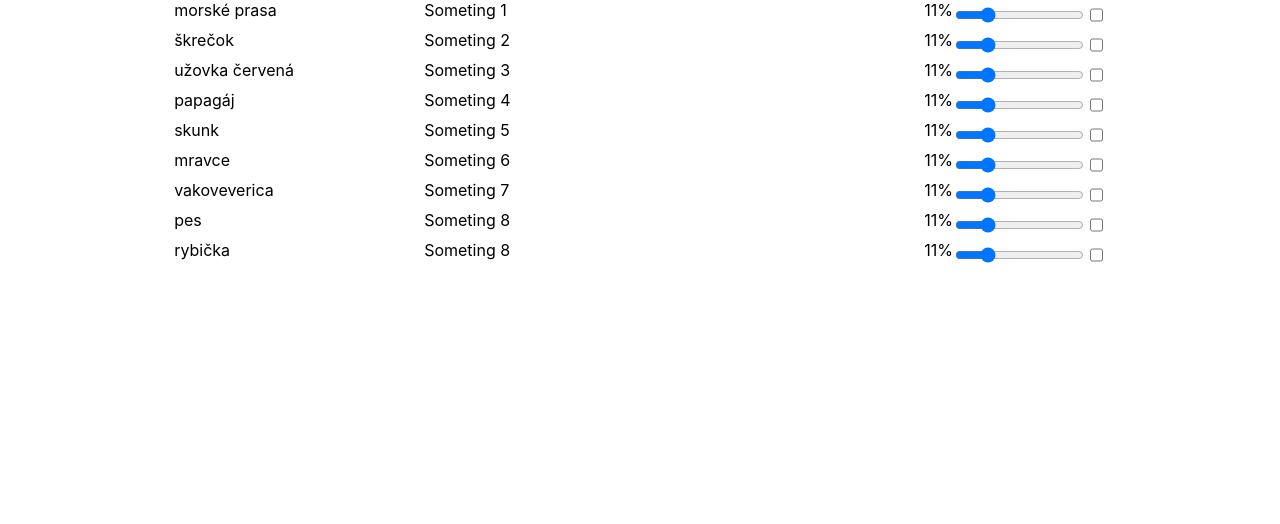
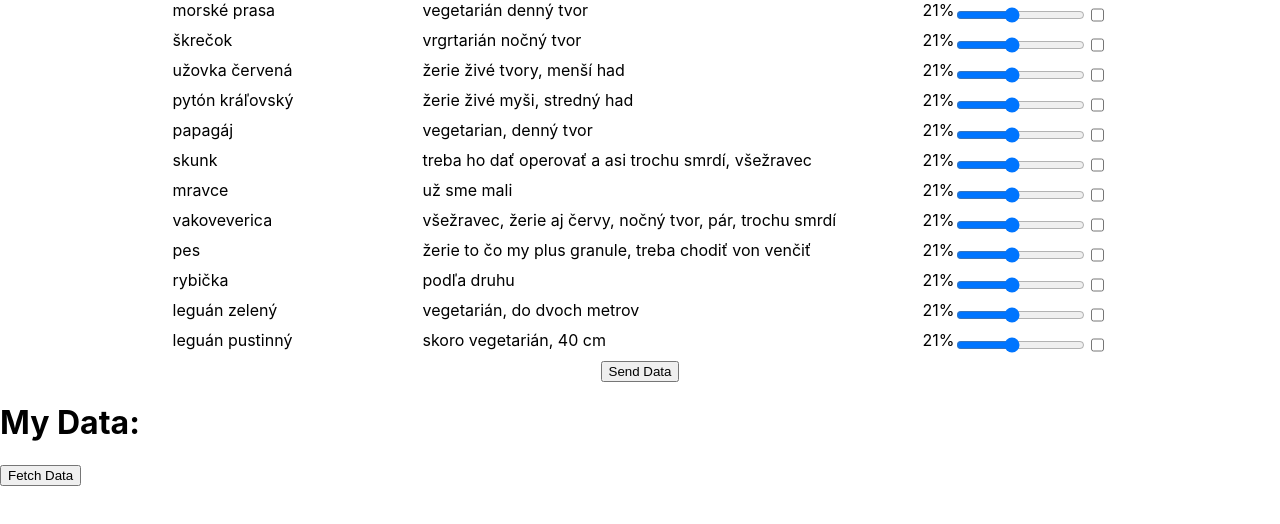
Before and after one commit to TomasPeterec/voting-project, a React (Create React App) app: page / in a window 1280 px wide. Shown: the top 524 px of the page. Built offline with nearby package versions, Linux system fonts and the light colour scheme.

Commit message:
Added some first testing conection to api

```diff
--- a/src/App.js
+++ b/src/App.js
@@ -2,11 +2,13 @@ import React from 'react';
 import './App.css';
 import ItemForVoting from './ItemForVoting';
 import { useState } from 'react';
+import SendingTest from './SendingTest';
+
 
 
 const maxPercentForOne = 50
 const minPercentForOne = 1 //it must not be absolute zero
-const percent100 = 100
+const percent100 = 250
 const nextFloat = 1
 
 //main counting function
@@ -68,6 +70,7 @@ const percentageDistribution = (ar, curentSlider, depo) => {
   return ar1
 }
 
+
 function App({possibilities}) {
 
 
@@ -83,6 +86,7 @@ function App({possibilities}) {
 
   return (
     <div className="App">
+
         {
           //main loop which generates the rows
           copyOfPosibilities.map((possibility, i) =>
@@ -120,12 +124,19 @@ function App({possibilities}) {
                     }
                     newPossibilities[i].fixed = e.target.checked
                     setCopyOfPosibilities(newPossibilities)
-                  }}
+                  }} co
                 />
               </div>
             </div>
         )}
+        <br/>
+      <SendingTest votingsResult={copyOfPosibilities} />
     </div>
+
+
+
+
+
   );
 }
 
--- /dev/null
+++ b/src/FetchByButton.js
@@ -0,0 +1,35 @@
+import React, { useState } from 'react';
+
+function MyComponent() {
+  const [data, setData] = useState([]);
+  const [loading, setLoading] = useState(false);
+
+  const fetchData = () => {
+    setLoading(true);
+    fetch('http://localhost:5000/api/userVotes/')
+      .then(response => response.json())
+      .then(jsonData => {
+        setData(jsonData);
+        setLoading(false);
+      })
+      .catch(error => {
+        console.error(error);
+        setLoading(false);
+      });
+  }
+
+  return (
+    <div>
+      <h1>My Data:</h1>
+      {loading && <p>Loading...</p>}
+      <button onClick={fetchData}>Fetch Data</button>
+      <ul>
+        {data.map(item => (
+          <li key={item.primary_key}>{item.mail_or_id}: {item.voted_values}</li>
+        ))}
+      </ul>
+    </div>
+  );
+}
+
+export default MyComponent;
--- /dev/null
+++ b/src/SendingTest.js
@@ -0,0 +1,47 @@
+import React, { useState } from 'react';
+
+function SendingTest(votingsResult) {
+    const [depositOfResults, setDepositOfResults] = useState(votingsResult)
+
+
+
+  const handleClick = async () => {
+    // const data = {
+    //   foreign_key: 5,
+    //   mail_or_id: "Viera",
+    //   voted_values: JSON.stringify(depositOfResults)
+    // };
+    const data = {
+        foreign_key: 5,
+        mail_or_id: "Stasek Viktorovsky",
+        voted_values: JSON.stringify(depositOfResults.votingsResult.map((item) => {
+            return {title: item.title, votingValue: item.votingValue};
+          }))
+      };
+
+    setDepositOfResults(data)
+    try {
+      const response = await fetch('http://localhost:5000/api/userVotes', {
+        method: 'POST',
+        headers: {
+          'Content-Type': 'application/json'
+        },
+        body: JSON.stringify(data)
+      });
+
+      if (response.ok) {
+        console.log('Data sent successfully!');
+      } else {
+        console.log('Failed to send data.');
+      }
+    } catch (error) {
+      console.error('Error sending data:', error);
+    }
+  };
+
+  return (
+    <button onClick={handleClick}>Send Data</button>
+  );
+}
+
+export default SendingTest;
--- a/src/index.js
+++ b/src/index.js
@@ -3,26 +3,32 @@ import ReactDOM from 'react-dom/client';
 import './index.css';
 import App from './App';
 import reportWebVitals from './reportWebVitals';
+import FetchByButton from './FetchByButton';
 
 
-const VOTINGVALUE = 100 / 9
+
+const VOTINGVALUE = 250 / 12
 // TODO: convert to uppercase
 const DUMMY_POSSIBILIES = [
-  {title: "morské prasa", description: "Someting 1", votingValue: VOTINGVALUE},
-  {title: "škrečok", description: "Someting 2", votingValue: VOTINGVALUE},
-  {title: "užovka červená", description: "Someting 3", votingValue: VOTINGVALUE},
-  {title: "papagáj", description: "Someting 4", votingValue: VOTINGVALUE},
-  {title: "skunk", description: "Someting 5", votingValue: VOTINGVALUE},
-  {title: "mravce", description: "Someting 6", votingValue: VOTINGVALUE},
-  {title: "vakoveverica", description: "Someting 7", votingValue: VOTINGVALUE},
-  {title: "pes", description: "Someting 8", votingValue: VOTINGVALUE},
-  {title: "rybička", description: "Someting 8", votingValue: VOTINGVALUE}
+  {title: "morské prasa", description: "vegetarián denný tvor", votingValue: VOTINGVALUE},
+  {title: "škrečok", description: "vrgrtarián nočný tvor", votingValue: VOTINGVALUE},
+  {title: "užovka červená", description: "žerie živé tvory, menší had", votingValue: VOTINGVALUE},
+  {title: "pytón kráľovský", description: "žerie živé myši, stredný had", votingValue: VOTINGVALUE},
+  {title: "papagáj", description: "vegetarian, denný tvor", votingValue: VOTINGVALUE},
+  {title: "skunk", description: "treba ho dať operovať a asi trochu smrdí, všežravec", votingValue: VOTINGVALUE},
+  {title: "mravce", description: "už sme mali", votingValue: VOTINGVALUE},
+  {title: "vakoveverica", description: "všežravec, žerie aj červy, nočný tvor, pár, trochu smrdí", votingValue: VOTINGVALUE},
+  {title: "pes", description: "žerie to čo my plus granule, treba chodiť von venčiť", votingValue: VOTINGVALUE},
+  {title: "rybička", description: "podľa druhu", votingValue: VOTINGVALUE},
+  {title: "leguán zelený", description: "vegetarián, do dvoch metrov", votingValue: VOTINGVALUE},
+  {title: "leguán pustinný", description: "skoro vegetarián, 40 cm", votingValue: VOTINGVALUE}
 ]
 
 const root = ReactDOM.createRoot(document.getElementById('root'));
 root.render(
   <React.StrictMode>
     <App possibilities={DUMMY_POSSIBILIES}/>
+    <FetchByButton/>
   </React.StrictMode>
 );
 
```
Also changed, not shown: src/onboarding.js (added).
